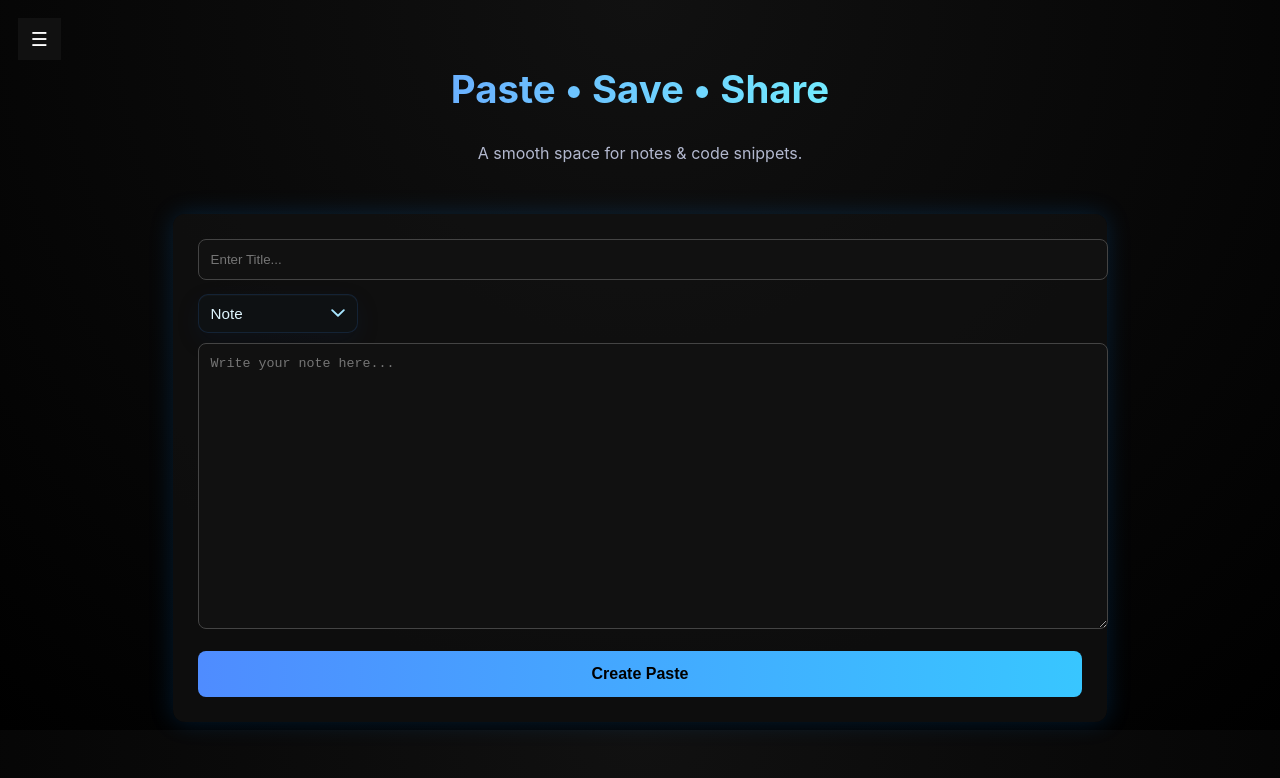
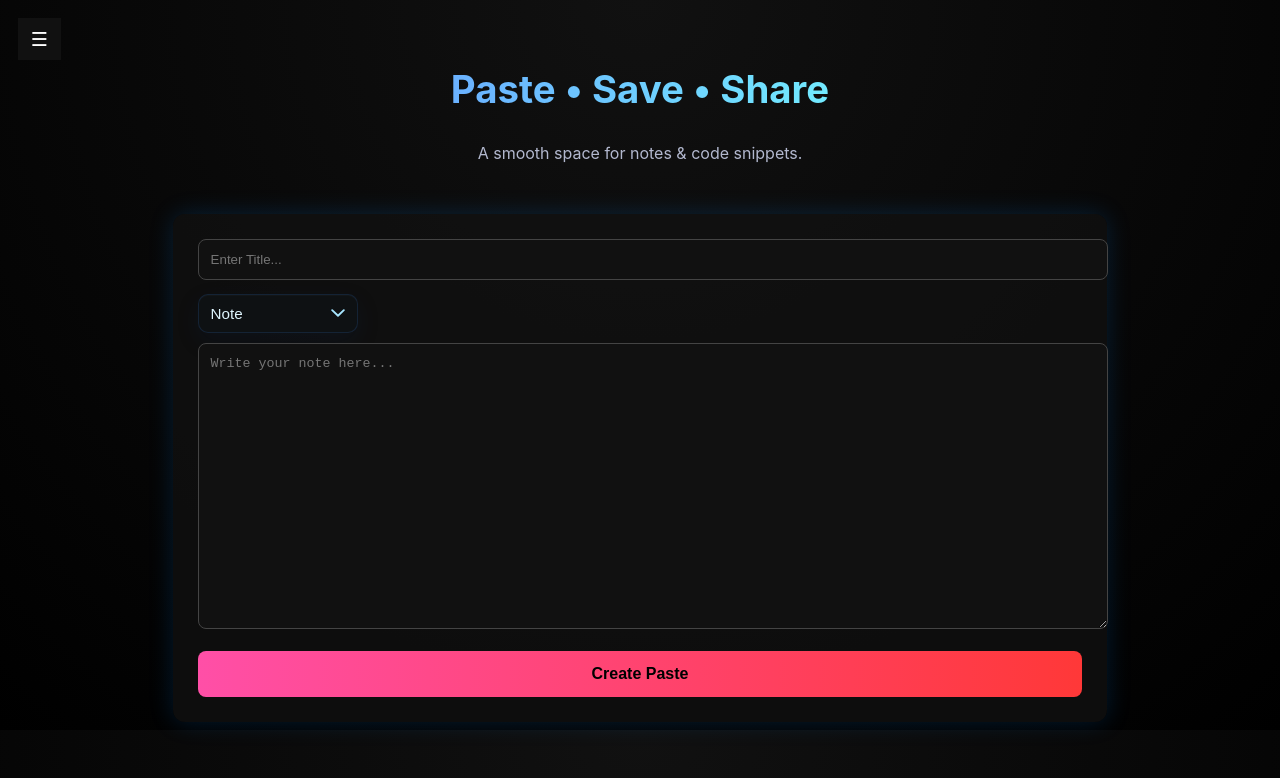
Before and after one commit to Rajat072005/Paste-App, a React (Vite) app in the folder client/: page / in a window 1280 px wide. Shown: the top 778 px of the page. Built offline with nearby package versions, Linux system fonts and the light colour scheme.

Commit message:
change n create button

```diff
--- a/client/src/styling/home.css
+++ b/client/src/styling/home.css
@@ -172,7 +172,7 @@ body {
   margin-top: 18px;
   width: 100%;
   padding: 14px;
-  background: linear-gradient(90deg, #4f8cff, #38c6ff);
+  background: linear-gradient(90deg, #ff4fa7, #ff3838);
   border: none;
   border-radius: 8px;
   font-size: 1rem;
```
Also changed, not shown: client/src/components/Login.jsx (line endings or trailing spaces).
